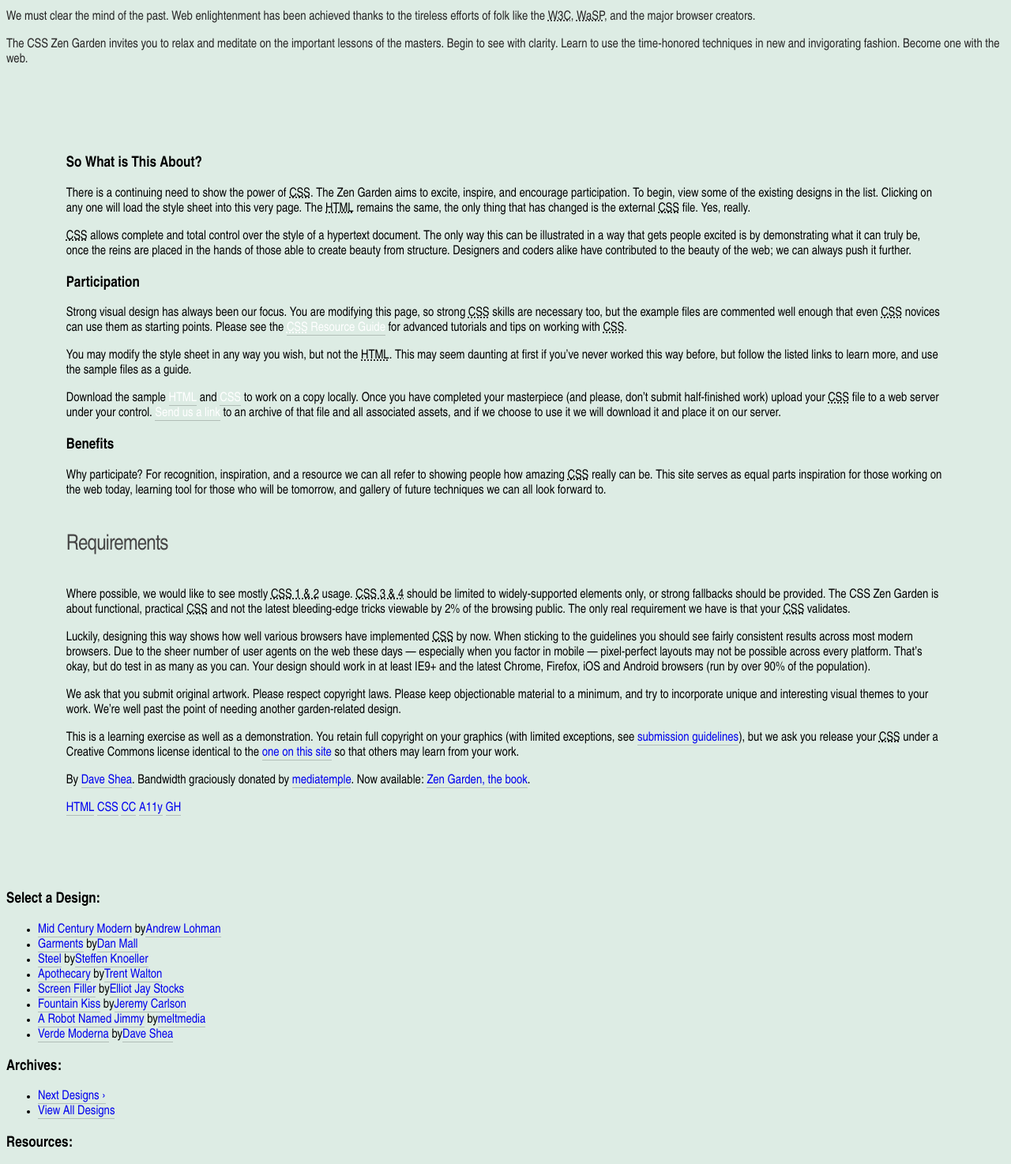
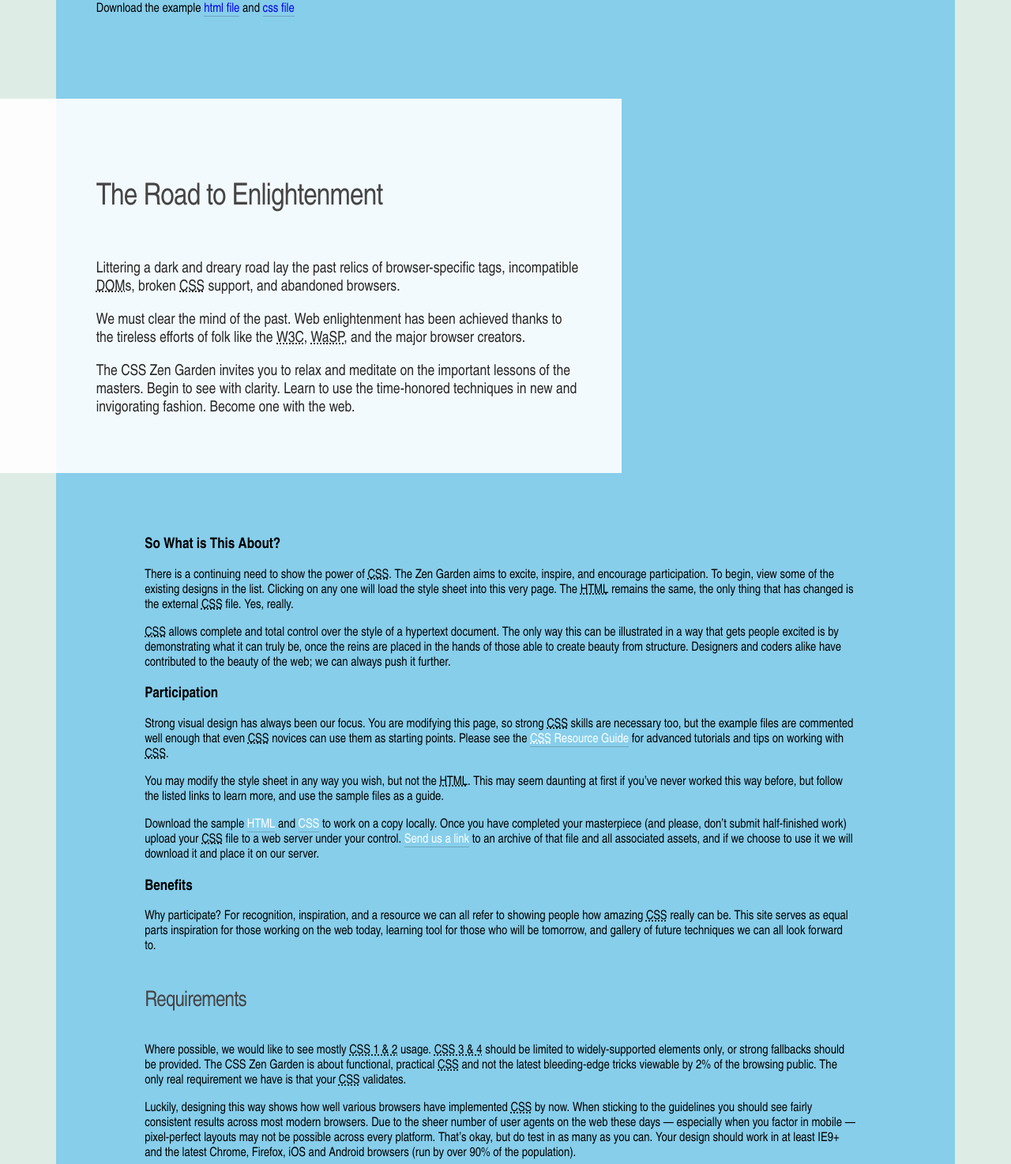
Before and after one commit to Amsalegebrehana/Zen-Garde-exsting-design, a plain HTML site: page index.html in a window 1280 px wide. Shown: the part 315-1789 px from the top of the page at 79% size. Drawn offline with Linux system fonts and the light colour scheme.

Commit message:
for larger screens responsive

```diff
--- a/assets/css/style.css
+++ b/assets/css/style.css
@@ -162,3 +162,54 @@ section .preamble p{
     color: rgb(70, 69, 69);
     padding: 0.15em 0em 0 0;
 }
+.requirements a{
+    color: rgb(70, 69, 69);
+}
+.requirements p:last-child{
+    border-top: 1px red solid;
+    padding-top: 10px;
+    font-size: 1.1em;
+    font-weight: 100;
+}
+
+.design-name{
+    color: black !important;
+}
+footer{
+    background: rgba(246,247,146,0.9);
+    clear: both;
+    color: #fff;
+    padding: 1em 5%;
+    width: 50%;
+}
+@media screen and (min-width: 550px){
+    .page-wrapper{
+        margin: 5% 5% 2% 5%;
+        background-color: skyblue;
+        padding: 4% 5% 2% 4%;
+
+    }
+    section .preamble{
+        font-size: 1.2em;
+        background-color: rgba(255,255,255,0.9);
+        color: rgb(53, 52, 52);
+        margin-top: 10%;
+        margin-left: -30%;
+        margin-right: 35%;
+        padding: 3% 5% 5% 30%;
+    }
+    section  h3{
+        font-size: 2em;
+        font-weight: 200;
+        letter-spacing: -0.8px;
+        line-height: 2em;
+        color: rgb(70, 69, 69);
+        padding: 0.5em 0 0.02em 0;
+    }
+    .select{
+        font-size: 1.8em;
+        font-weight: 100;
+
+        color: rgb(70, 69, 69);
+
+    }
```
